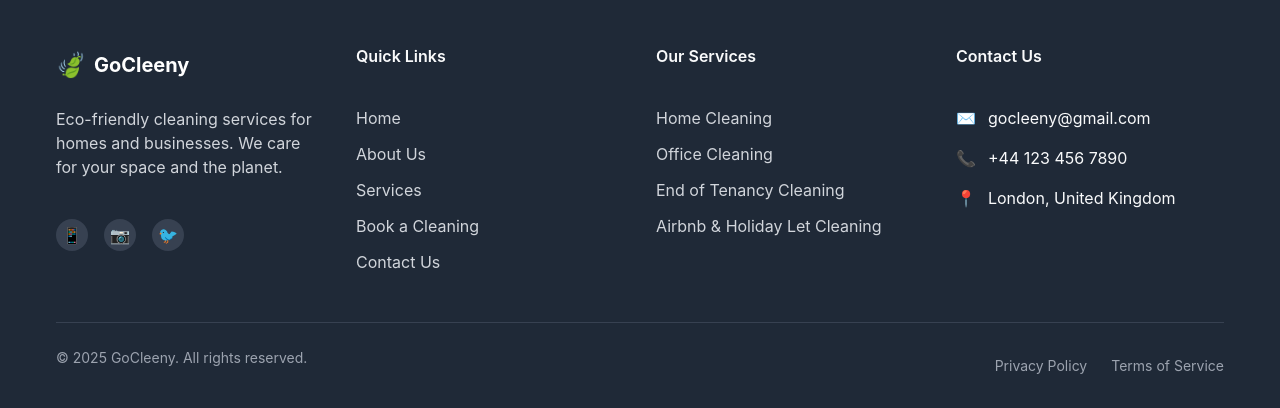
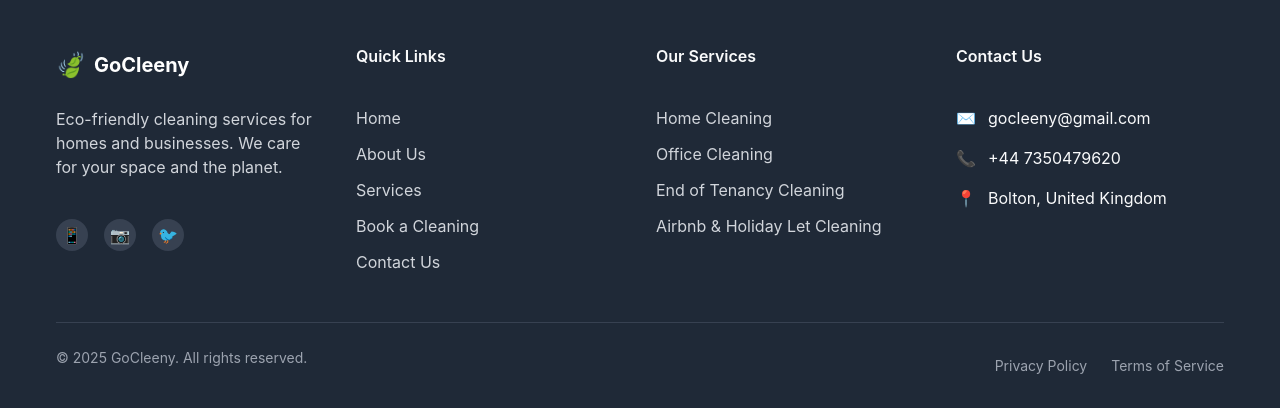
Before and after one commit to Bibekksah/gocleeny, a Django app: template templates/bookings/my_bookings.html in a window 1280 px wide. Shown: the part 946-1354 px from the top of the page. Run offline with Django 3.2, Linux system fonts and the light colour scheme; the template is opened without the code that fills it, so the values that code supplies are empty.

Commit message:
Update base.html
adding privacy & policy file and changed address

Signed-off-by: Bibek kumar sah <154666461+Bibekksah@users.noreply.github.com>

```diff
--- a/templates/base.html
+++ b/templates/base.html
@@ -151,11 +151,11 @@
                         </li>
                         <li class="contact-item">
                             <span class="icon">📞</span>
-                            <span>+44 123 456 7890</span>
+                            <span>+44 7350479620</span>
                         </li>
                         <li class="contact-item">
                             <span class="icon">📍</span>
-                            <span>London, United Kingdom</span>
+                            <span>Bolton, United Kingdom</span>
                         </li>
                     </ul>
                 </div>
@@ -164,7 +164,7 @@
             <div class="footer-bottom">
                 <p class="copyright">&copy; {% now "Y" %} GoCleeny. All rights reserved.</p>
                 <div class="footer-legal">
-                    <a href="/privacy">Privacy Policy</a>
+                    <a href="privacy.html">Privacy Policy</a>
                     <a href="/terms">Terms of Service</a>
                 </div>
             </div>
```
